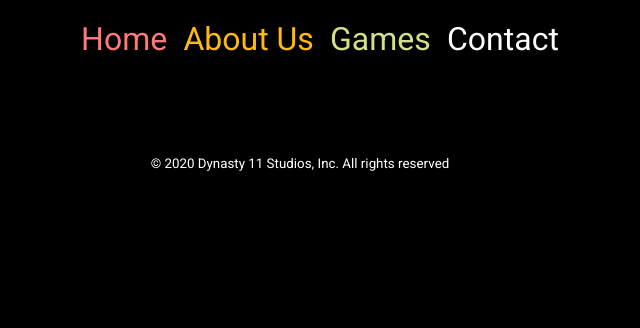
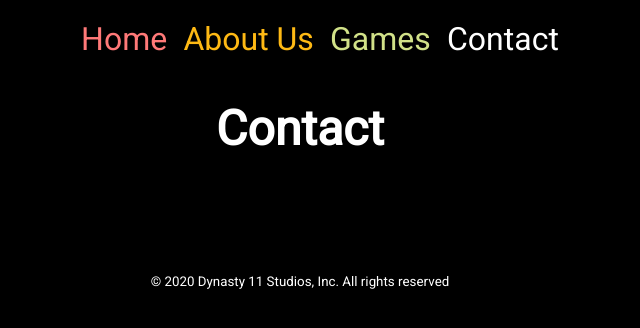
Before and after one commit to MrOrangeJuice/Dynasty11Site, a PHP site: page /contact.html in a window 1280 px wide. Shown: the top 328 px of the page, without its empty margins (340-980 px from the left). Run offline with PHP 8.4, Linux system fonts and the light colour scheme; some libraries are stand-ins or nearby versions.

Commit message:
Added contact link

```diff
--- a/about.html
+++ b/about.html
@@ -32,7 +32,7 @@
 		<p>Our first project, Player 2, is a social networking and team-building app for gamers and is currently in
 			development in partnership with JumpButton Studio.</p>
 		<p>We are currently building our team! If you are an enthusiastic, ambitious, uniquely talented, and
-			collaborative-minded individual, please see the "Contact" page to inquire about joining Dynasty 11 Studios!
+			collaborative-minded individual, please see the <a href="contact.html" class="contact">Contact</a> page to inquire about joining Dynasty 11 Studios!
 		</p>
 	</main>
 	<br>
--- a/contact.html
+++ b/contact.html
@@ -21,6 +21,9 @@
 			<li><a href="contact.html" class="contactReverse">Contact</a></li>
 		</ul>
 	</nav>
+	<main>
+		<h1>Contact</h1>
+	</main>
 	<br>
 	<br>
 	<br>
--- a/style.css
+++ b/style.css
@@ -3,6 +3,10 @@ body {
 	background-color: black;
 	color: white;
 	text-align: center;
+}
+
+h1 {
+	font-size: 3em;
 }
 
 p {
@@ -72,6 +76,7 @@ li a {
 .contact {
 	color: #2c9fa2;
 	transition-duration: 0.2s;
+	text-decoration: none;
 }
 
 .contact:hover {
```
Also changed, not shown: index.php (added).
